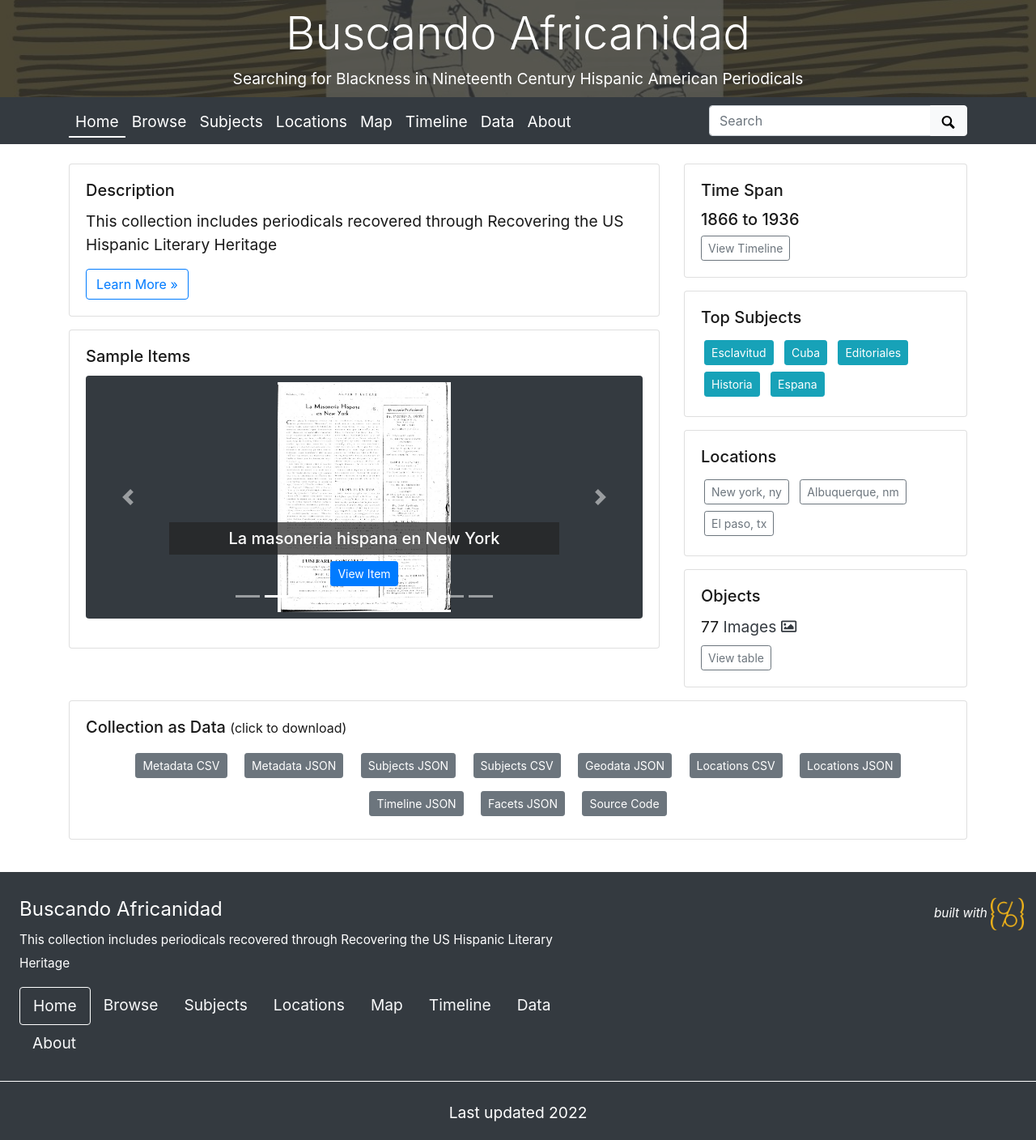
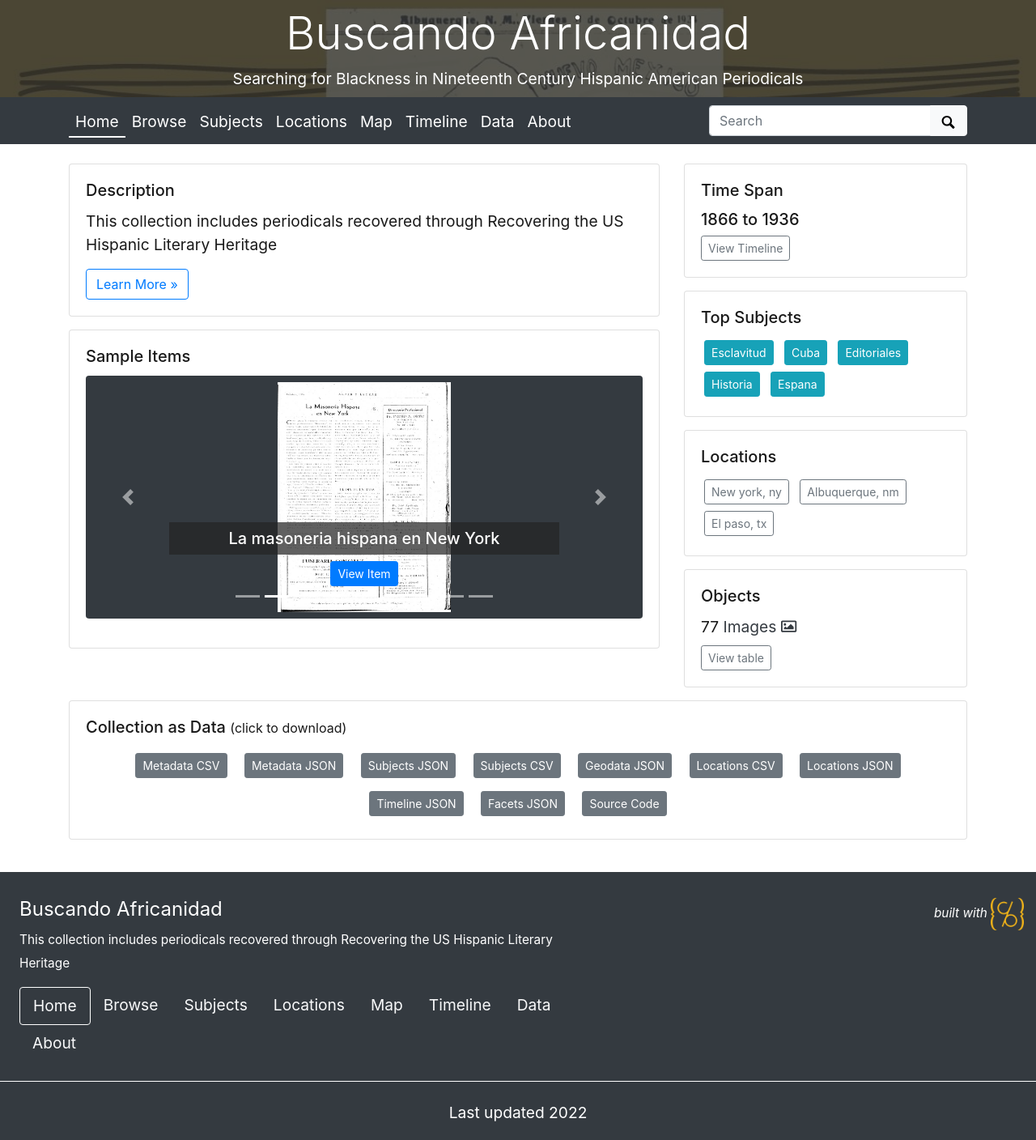
Before and after one commit to roseliabanuelos/buscandoafricanidad, a Jekyll site: the page built from index.md, in a window 1280 px wide. Shown: the whole page at 81% size. Built offline with Jekyll 4.4.1, drawn with Linux system fonts in a browser that asks for light colours.

```diff
--- a/_data/theme.yml
+++ b/_data/theme.yml
@@ -12,7 +12,7 @@
 # optional: add extra padding around collection title for a larger image feature.
 home-title-y-padding: 12 em
 # optional: change position of background image, center, top, bottom
-home-banner-image-position: # top
+home-banner-image-position: top
 
 ##########
 # ITEM PAGE
```
